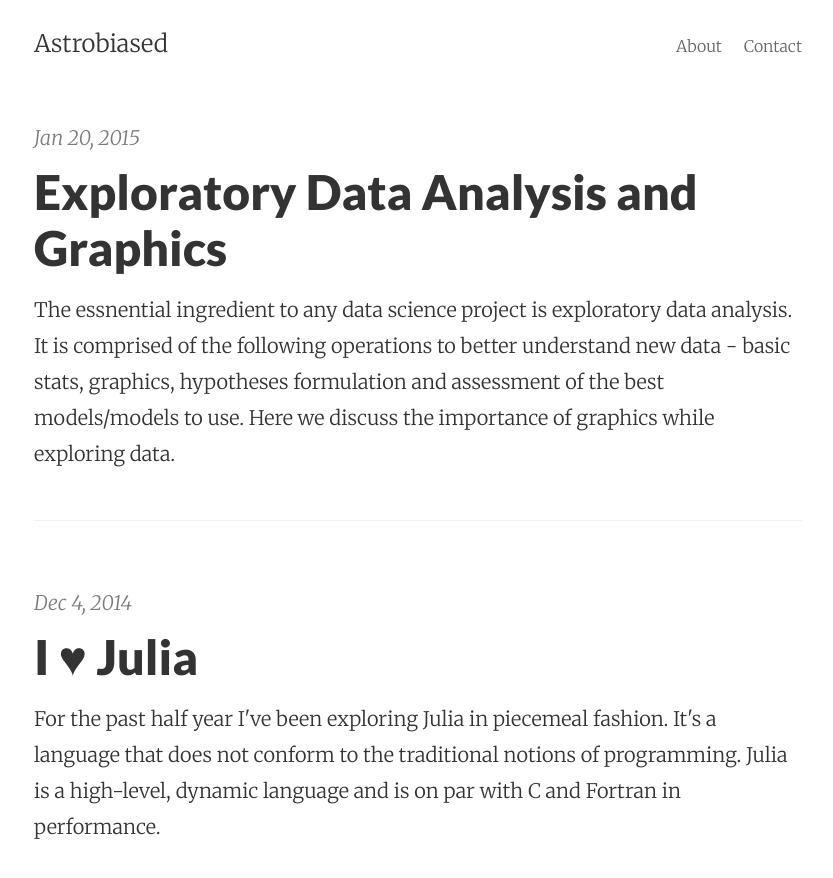
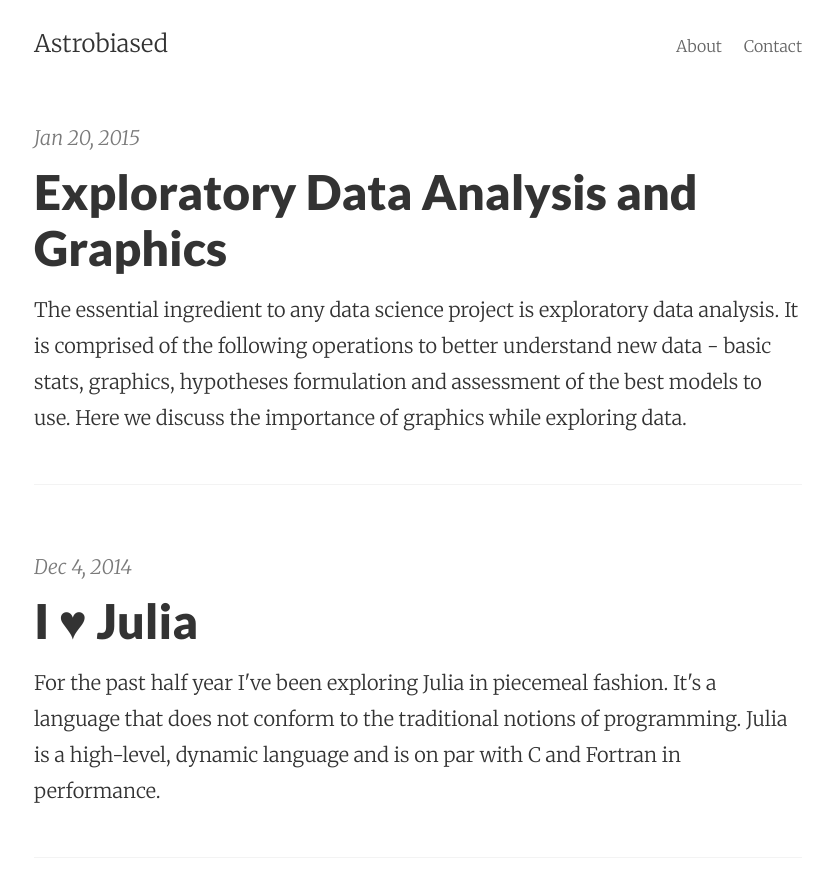
Before and after one commit to ebressert/ebressert.github.io, a Jekyll site: the page built from index.html, in a window 1280 px wide and 900 px high. Shown: the top 878 px of the window, without its empty margins (222-1055 px from the left). Built offline with Jekyll 4.4.1, drawn with Linux system fonts in a browser that asks for light colours; the list of posts is cut into pages by our own code.

Commit message:
Update 2015-01-20-eda-and-graphics.md

```diff
--- a/_posts/2015-01-20-eda-and-graphics.md
+++ b/_posts/2015-01-20-eda-and-graphics.md
@@ -2,7 +2,7 @@
 title:      Exploratory Data Analysis and Graphics
 layout:     post
 date:       2015-01-20
-summary:    The essnential ingredient to any data science project is exploratory data analysis. It is comprised of the following operations to better understand new data - basic stats, graphics, hypotheses formulation and assessment of the best models/models to use. Here we discuss the importance of graphics while exploring data.
+summary:    The essential ingredient to any data science project is exploratory data analysis. It is comprised of the following operations to better understand new data - basic stats, graphics, hypotheses formulation and assessment of the best models to use. Here we discuss the importance of graphics while exploring data.
 ---
 
 In data science, or any related quantitative field, we strive to understand and leverage our data for our objectives. These data will usually be part of a bigger project that we're working on where the workflow looks something like the following:
```
